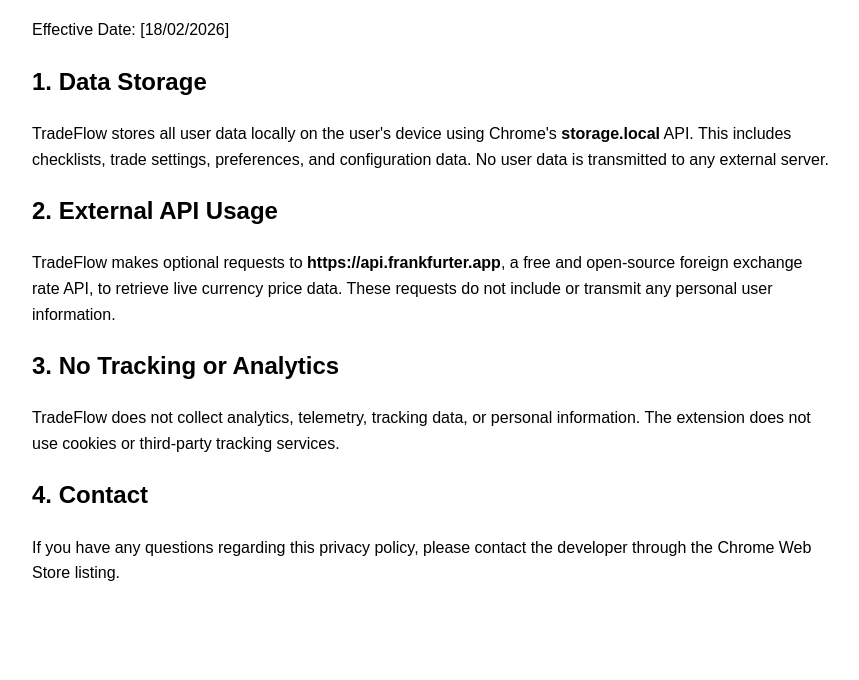
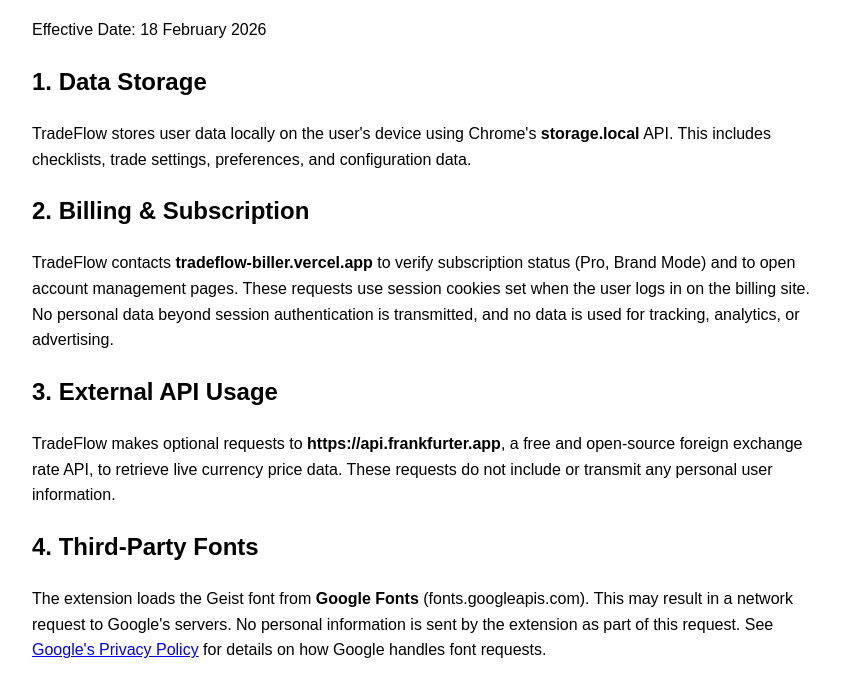
Before and after one commit to vectorfx/tradeflow-privacy, a plain HTML site: page index.html in a window 1280 px wide. Shown: the part 94-774 px from the top of the page, without its empty margins (208-1067 px from the left). Drawn offline with Linux system fonts and the light colour scheme.

Commit message:
Revise TradeFlow Privacy Policy
Updated privacy policy to include billing and subscription details, external API usage, and third-party fonts.

```diff
--- a/index.html
+++ b/index.html
@@ -12,29 +12,45 @@
 
 <h1>TradeFlow Privacy Policy</h1>
 
-<p>Effective Date: [18/02/2026]</p>
+<p>Effective Date: 18 February 2026</p>
 
 <h2>1. Data Storage</h2>
 <p>
-TradeFlow stores all user data locally on the user's device using Chrome's <strong>storage.local</strong> API.
+TradeFlow stores user data locally on the user's device using Chrome's <strong>storage.local</strong> API.
 This includes checklists, trade settings, preferences, and configuration data.
-No user data is transmitted to any external server.
 </p>
 
-<h2>2. External API Usage</h2>
+<h2>2. Billing &amp; Subscription</h2>
 <p>
-TradeFlow makes optional requests to <strong>https://api.frankfurter.app</strong>, a free and open-source foreign exchange rate API,
-to retrieve live currency price data.
+TradeFlow contacts <strong>tradeflow-biller.vercel.app</strong> to verify subscription status (Pro, Brand Mode)
+and to open account management pages. These requests use session cookies set when the user logs in on the
+billing site. No personal data beyond session authentication is transmitted, and no data is used for
+tracking, analytics, or advertising.
+</p>
+
+<h2>3. External API Usage</h2>
+<p>
+TradeFlow makes optional requests to <strong>https://api.frankfurter.app</strong>, a free and open-source
+foreign exchange rate API, to retrieve live currency price data.
 These requests do not include or transmit any personal user information.
 </p>
 
-<h2>3. No Tracking or Analytics</h2>
+<h2>4. Third-Party Fonts</h2>
+<p>
+The extension loads the Geist font from <strong>Google Fonts</strong> (fonts.googleapis.com).
+This may result in a network request to Google's servers. No personal information is sent by the extension
+as part of this request. See
+<a href="https://policies.google.com/privacy" target="_blank">Google's Privacy Policy</a> for details on
+how Google handles font requests.
+</p>
+
+<h2>5. No Tracking or Analytics</h2>
 <p>
 TradeFlow does not collect analytics, telemetry, tracking data, or personal information.
 The extension does not use cookies or third-party tracking services.
 </p>
 
-<h2>4. Contact</h2>
+<h2>6. Contact</h2>
 <p>
 If you have any questions regarding this privacy policy, please contact the developer through the Chrome Web Store listing.
 </p>
```
